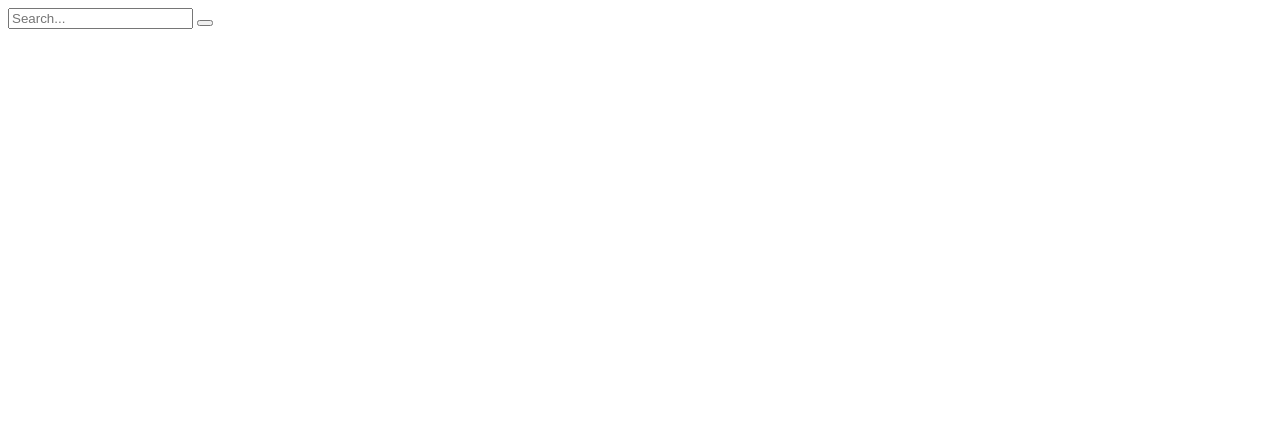
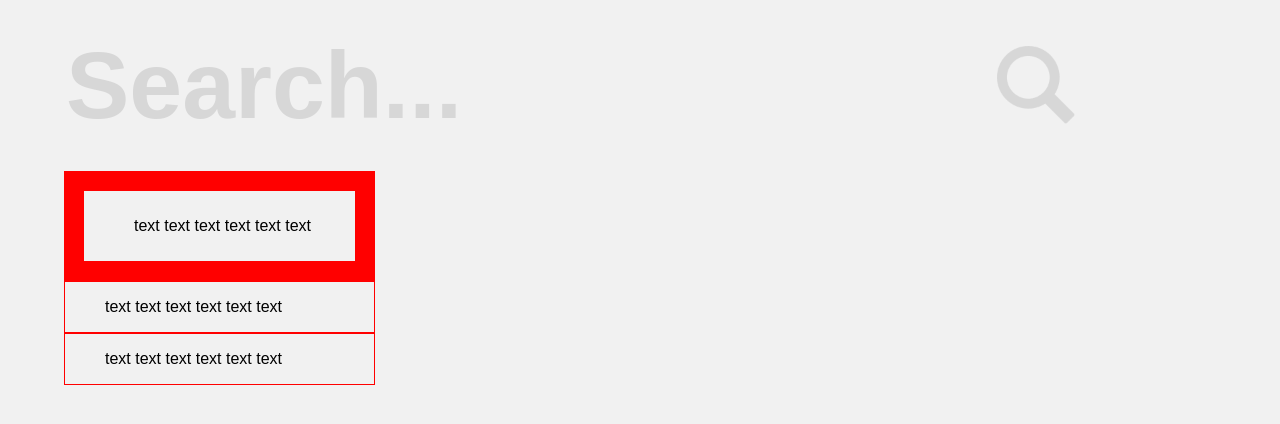
Before and after one commit to Dmytro-Ivashko/BR_homework_6, a plain HTML site: page index.html in a window 1280 px wide. Drawn offline with Linux system fonts and the light colour scheme.

Commit message:
done search

```diff
--- a/index.html
+++ b/index.html
@@ -8,13 +8,46 @@
 </head>
 
 <body>
+
+    <header>
+        <form>
+            <input name="search" placeholder="Search..." />
+            <button type="image"></button>
+        </form>
+    </header>
     <main>
-        <form class="search-bar">
-
-            <input class="search-field" type="search" placeholder="Search..." />
-            <button class="search-bt" type="submit"></button>
-        </form>
-        <div></div>
+        <div class="top-search">
+        <div class="main-left">
+            <ul>
+                <il>text</il>
+                <il>text</il>
+                <il>text</il>
+                <il>text</il>
+                <il>text</il>
+                <il>text</il>
+            </ul>
+        </div>
+        <div class="main-center">
+            <ul>
+                <il>text</il>
+                <il>text</il>
+                <il>text</il>
+                <il>text</il>
+                <il>text</il>
+                <il>text</il>
+            </ul>
+        </div>
+        <div class="main-right">
+            <ul>
+                <il>text</il>
+                <il>text</il>
+                <il>text</il>
+                <il>text</il>
+                <il>text</il>
+                <il>text</il>
+            </ul>
+        </div>
+        </div>
     </main>
 </body>
 
--- a/main.css
+++ b/main.css
@@ -1,11 +1,87 @@
-body {
+* {
+	box-sizing: border-box;
+    transition: all .1s ease-in;
 
 }
-.search-field {
+body {
+    width: 90%;
+    max-width: 1200px;
+    margin: 0 auto;
+    font-family: Arial, sans-serif;
+    background-color: #f1f1f1;
+	min-height: 100vh;
+}
+
+header {
+    padding: 30px 0;
+    width: 90%;
 
 }
-.search-bt {
-    background-image: url ('./img/magnifier.svg') no-repeat;
+form {
+	width: auto;
+	height: 100%;
+	white-space: nowrap;
+	font-size: 0;
+}
+input {
+    width: 90%;
+    height: 100%;
+    font-size: 30px;
+    border: 0;
+    background: transparent;
+	color: #ec5a62;
+	font-weight: bold;
+	border: 0;
+	font-size: 95px;
+    outline:none;
+}
+input::placeholder {
+    color: #d7d7d7;
+  }
+
+button {
+    background-image: url(favicon.png);
+    background-repeat: no-repeat;
+    background-color: transparent;
+    background-size: 100%;
+    opacity: .7;
+    width: 80px;
+    height: 80px;
+    border: 0;
+    margin: 0;
+    padding: 0;
+    cursor: pointer;
+}
+button, input {
+	vertical-align: middle;
+	/* outline: 2px solid red; */
 }
 
-url ('/image/btn.png') no-repeat;
+main {
+    width: 90%;
+    max-width: 1300px;
+}
+.top-search {
+    display: inline;
+
+}
+
+.main-left {
+    width: 30%;
+    min-width: 200px;
+    display: inline-block;
+    border: 20px solid red;
+    padding: 10px;
+
+}
+.main-center {
+    width: 30%;
+    min-width: 200px;
+    border: 1px solid red;
+}
+
+.main-right {
+    width: 30%;
+    min-width: 200px;
+    border: 1px solid red;
+}
```
